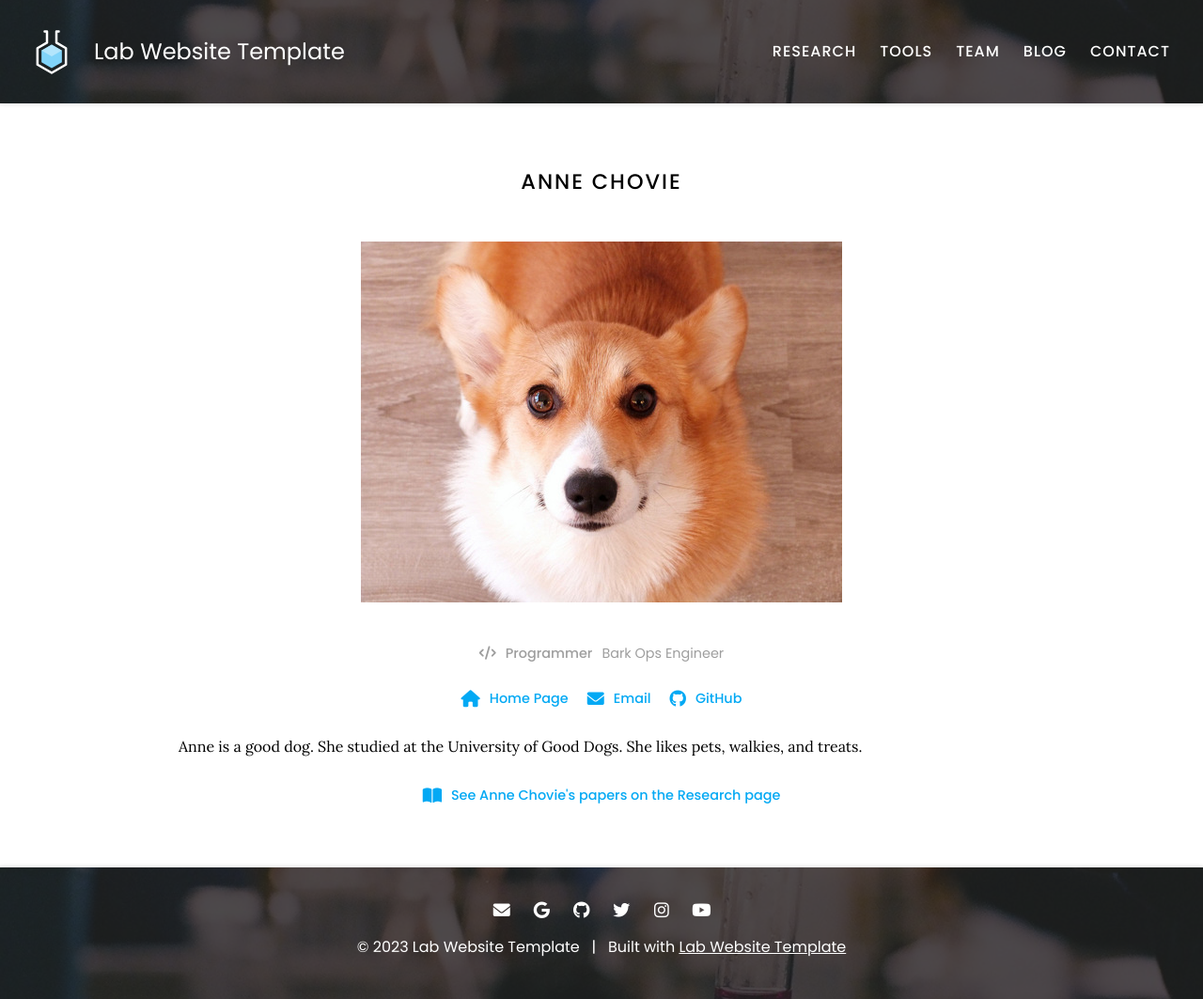
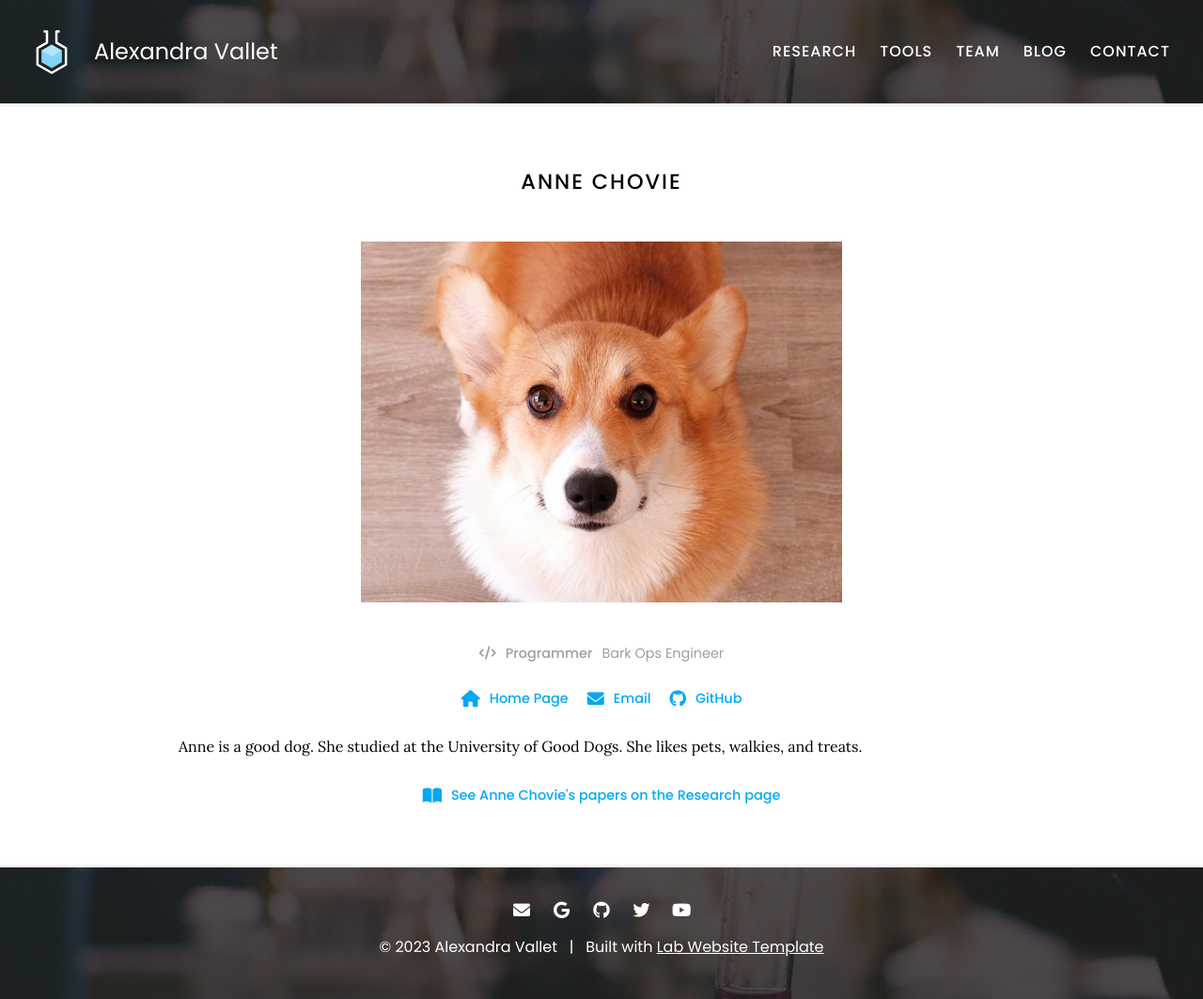
Before and after one commit to AlexandraVallet/vallet-research, a Jekyll site: the page built from _members/anne-chovie.md, in a window 1280 px wide. Shown: the whole page at 94% size. Built offline with Jekyll 4.4.1, drawn with Linux system fonts in a browser that asks for light colours; part of the change alters nothing that is shown.

Commit message:
update config file

```diff
--- a/_config.yaml
+++ b/_config.yaml
@@ -1,8 +1,8 @@
 ### basic settings
 
 # site properties and page defaults
-title: Lab Website Template
-description: An easy-to-use, flexible website template for labs, with automatic citations, GitHub tag imports, pre-built components, and more.
+title: Alexandra Vallet
+description: academic page of Alexandra Vallet
 logo: images/logo.svg
 header: images/background.jpg
 footer: images/background.jpg
@@ -10,12 +10,11 @@ baseurl:
 
 # site social media and other links
 links:
-  email: jane.smith@your-lab.com
-  google-scholar: ETJoidYAAAAJ
-  github: your-lab
-  twitter: YourLabHandle
-  instagram: YourLabHandle
-  youtube: YourLabChannel
+  email: vallet@math.uio.no
+  google-scholar: tlhucdcAAAAJ
+  github: alexandravallet
+  twitter: Avalletresearch
+  youtube: UCI26By0P0pCdfCP0T065yUA
 
 ### advanced settings
 
```
